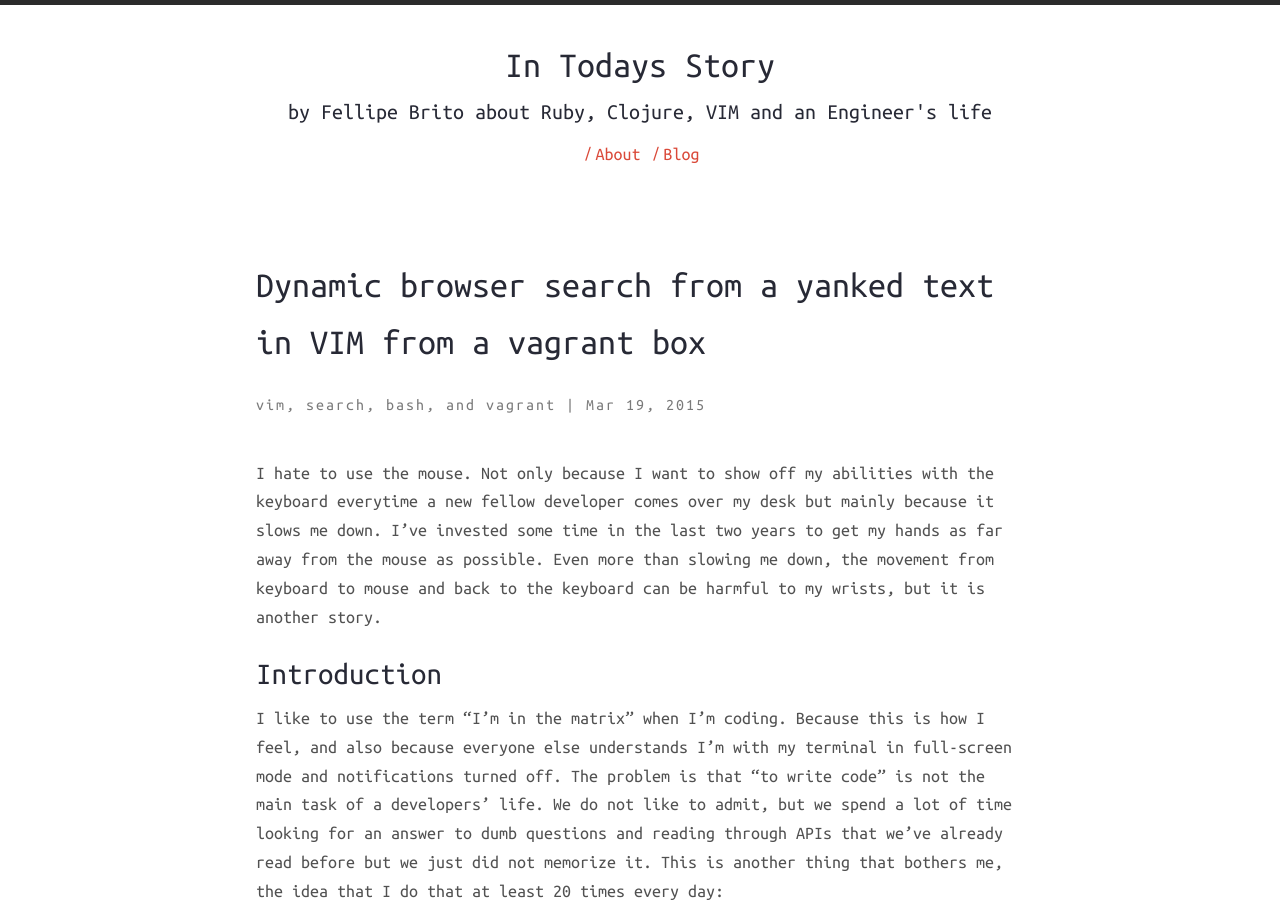
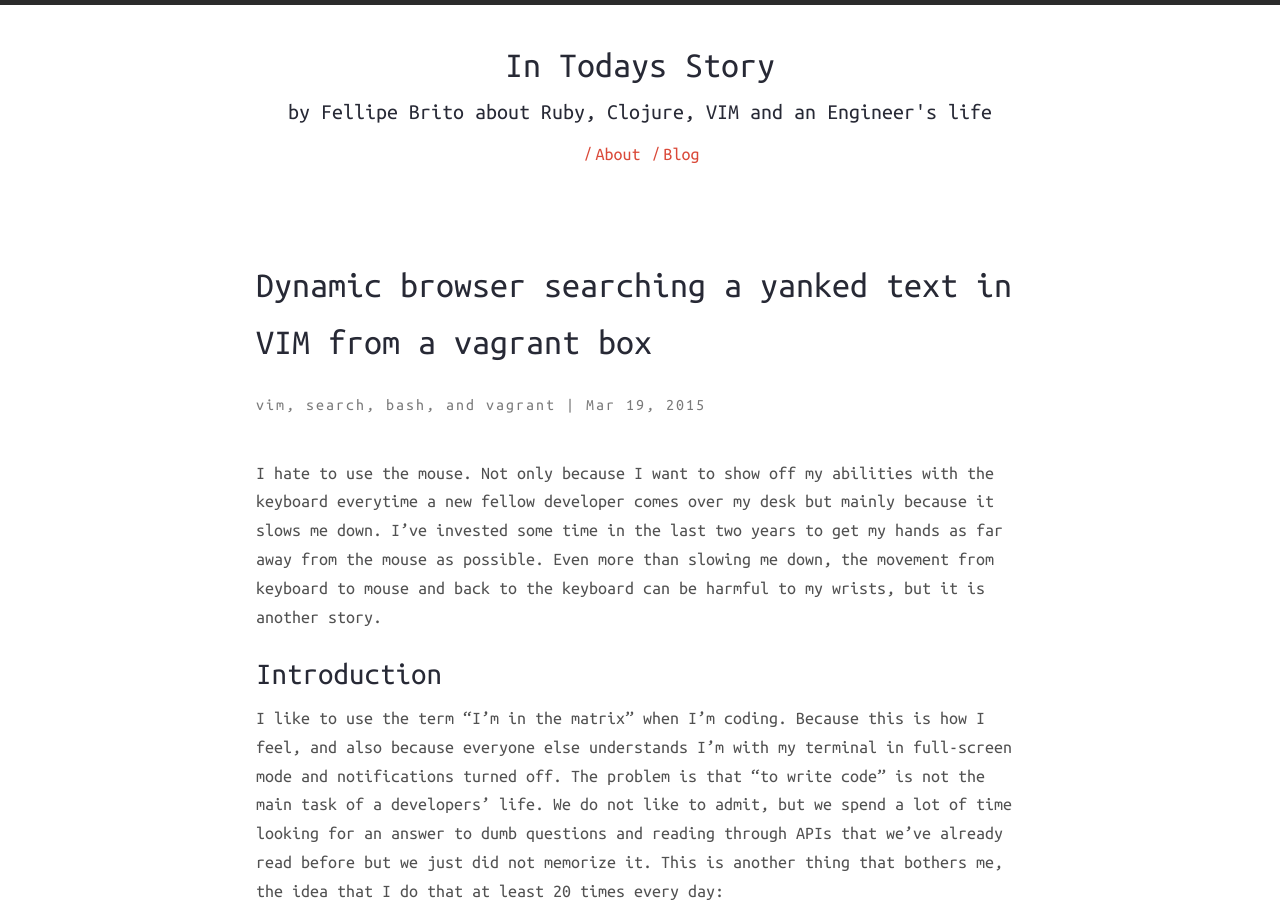
Before and after one commit to Devlandia/in-todays-story-blog, a Jekyll site: the page built from _posts/2015-03-19-dynamic-browser-search.markdown, in a window 1280 px wide and 900 px high. Built offline with Jekyll 4.4.1, drawn with Linux system fonts in a browser that asks for light colours; nearby versions of some CDN libraries.

Commit message:
update site

```diff
--- a/_posts/2015-03-19-dynamic-browser-search.markdown
+++ b/_posts/2015-03-19-dynamic-browser-search.markdown
@@ -1,8 +1,8 @@
 ---
-title: "Dynamic browser search from a yanked text in VIM from a vagrant box"
+title: "Dynamic browser searching a yanked text in VIM from a vagrant box"
 meta_description: ""
 layout: post
-permalink: dynamic-browser-search
+permalink: dynamic-browser-searching-text-from-vim-inside-a-vagrant-box
 categories: [vim, search, bash, vagrant]
 ---
 
```
Also changed, not shown: 17 other files.
